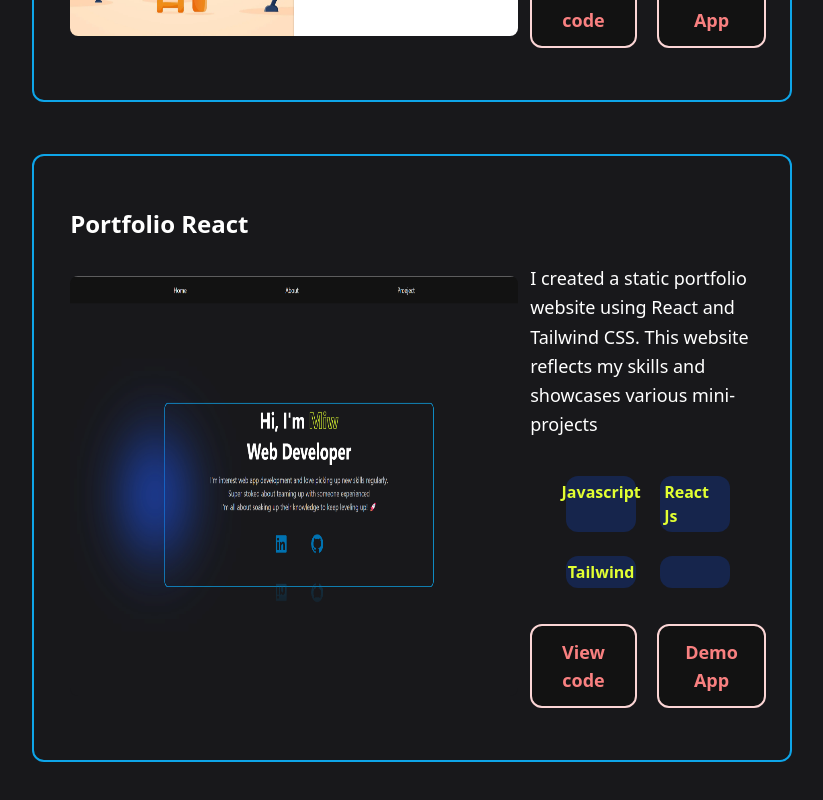
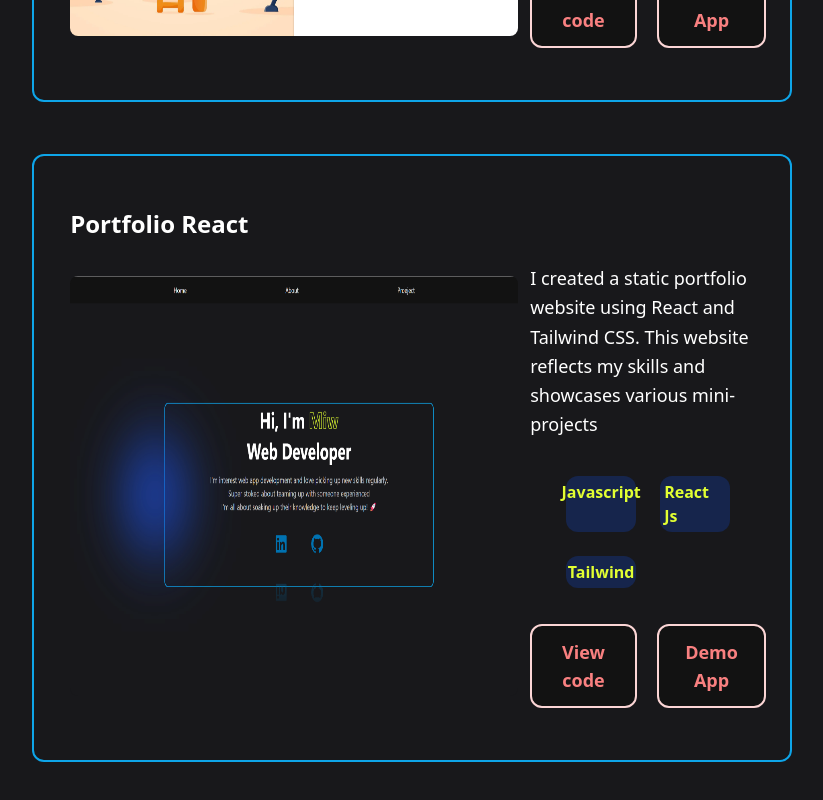
Before and after one commit to Kurootoy/Portfolio_react, a React (Vite) app: page / in a window 1280 px wide. Shown: the part 2535-3335 px from the top of the page, without its empty margins (356-1179 px from the left). Built offline with nearby package versions, Linux system fonts and the light colour scheme; some icons are missing.

Commit message:
update project

```diff
--- a/src/Component/Project.jsx
+++ b/src/Component/Project.jsx
@@ -84,7 +84,7 @@ const Project = () => {
             projectName="Portfolio React"
             description="I created a static portfolio website using React and Tailwind CSS. This website reflects my skills and showcases various mini-projects"
             image="../img/Resume.png"
-            Skill={["Javascript", "React Js", "Tailwind",""]}
+            Skill={["Javascript", "React Js", "Tailwind"]}
             codeLink="https://github.com/Kurootoy/Resume_react"
             demoLink="/"
           />
```
